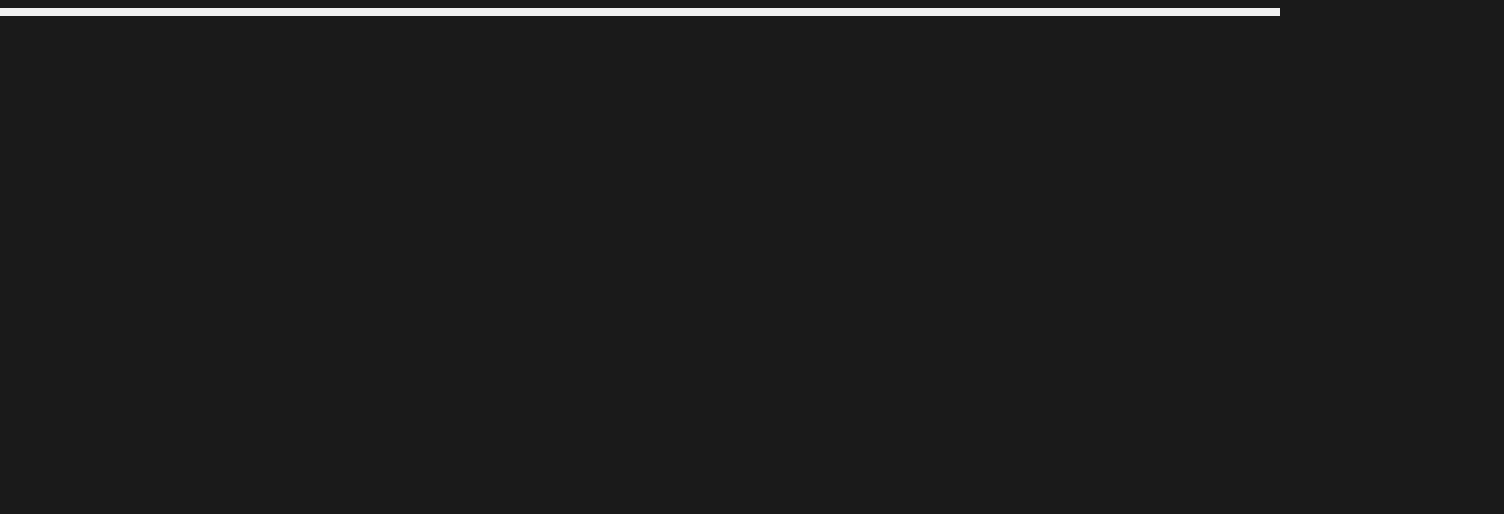
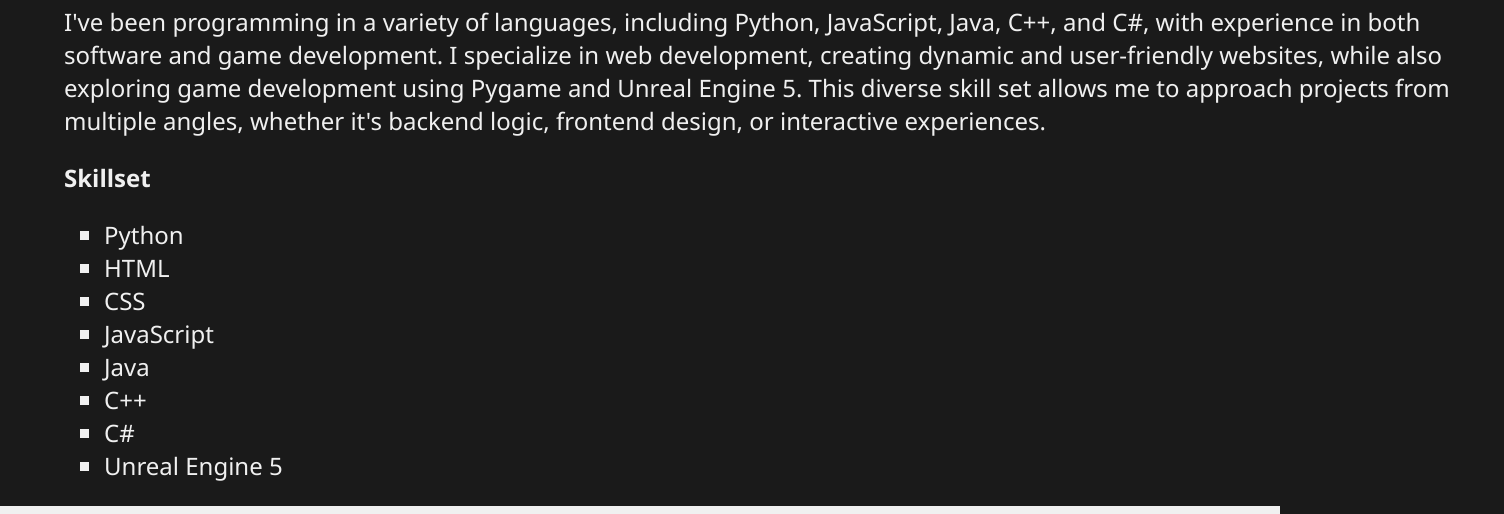
Before and after one commit to OliverAronHolmberg/Resume-Website, a plain HTML site: page index.html in a window 1280 px wide. Shown: the part 829-1343 px from the top of the page, 1504 px wide, since content can reach past the window. Before the commit the page ends 845 px from the top, so only its background shows below. Drawn offline with Linux system fonts and the light colour scheme.

Commit message:
Added skills

```diff
--- a/index.html
+++ b/index.html
@@ -14,7 +14,6 @@
         <span><a href="index.html">Oliver Holmberg</a></span>
         <nav>
             <ul class="headerlist">
-                <li><a href="index.html">About</a></li>
                 <li><a href="index.html">Skills</a></li>
                 <li><a href="index.html">Projects</a></li>
                 <li><a href="index.html">Contact</a></li>
@@ -30,6 +29,8 @@
 
     <main>
 
+            <!-- Introduktion -->
+
             <span>Hello, my name is</span>
             <span>Oliver Holmberg.</span>
 
@@ -43,6 +44,9 @@
 
 
             </div>
+
+
+            <!-- Socials -->
             <div class="socials_div">
                 <ul class="socials">
                     <li><button onclick="CopyFunction()" id="MailID" class="MailButton">oliver@systementor.se</button></li>
@@ -50,6 +54,36 @@
                     <li><a href="https://se.linkedin.com/"><img class="socialpictures" src="assets/linkedin.png" alt="LinkedIn"></a></li>
                 </ul>
             </div>
+
+
+            <!-- skills -->
+            <div class="skills">
+                <p class="Skilltext">I've been programming in a variety of languages, including Python, JavaScript, Java, C++, and C#,
+                    with experience in both software and game development.
+                    I specialize in web development, creating dynamic and user-friendly websites,
+                    while also exploring game development using Pygame and Unreal Engine 5.
+                    This diverse skill set allows me to approach projects from multiple angles,
+                    whether it's backend logic, frontend design, or interactive experiences.</p>
+
+                <span class="SkillsetSpan">Skillset</span>
+                <ul class="SkillsetUl">
+                    <li>Python</li>
+                    <li>HTML</li>
+                    <li>CSS</li>
+                    <li>JavaScript</li>
+                    <li>Java</li>
+                    <li>C++</li>
+                    <li>C#</li>
+                    <li>Unreal Engine 5</li>
+                </ul>
+            </div>
+
+
+            <!-- Projects -->
+            <div>
+
+            </div>
+
 
 
 
--- a/styles.css
+++ b/styles.css
@@ -124,7 +124,27 @@ span{
     font-size: 1.6rem;
 }
 
+.skills{
+    padding-left: 4rem;
+    padding-right: 4rem;
+    border-bottom: solid 0.5rem #F0F0F0;
+}
+
 .MailButton:hover{
     cursor:pointer;
     text-decoration:underline;
 }
+
+.Skilltext{
+    width: 90rem;
+}
+
+.SkillsetSpan{
+    font-weight:bold;
+    margin-left: 0;
+}
+
+.SkillsetUl{
+    list-style:square;
+
+}
```
